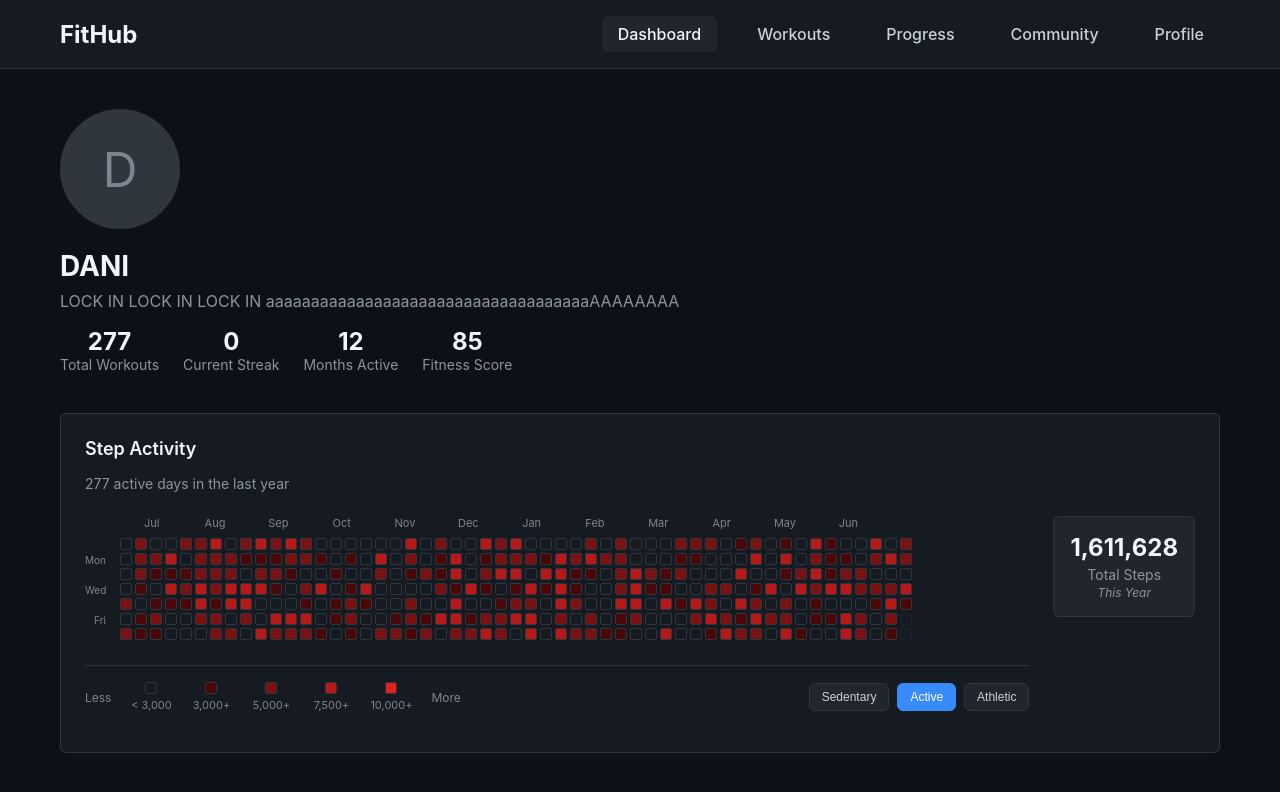
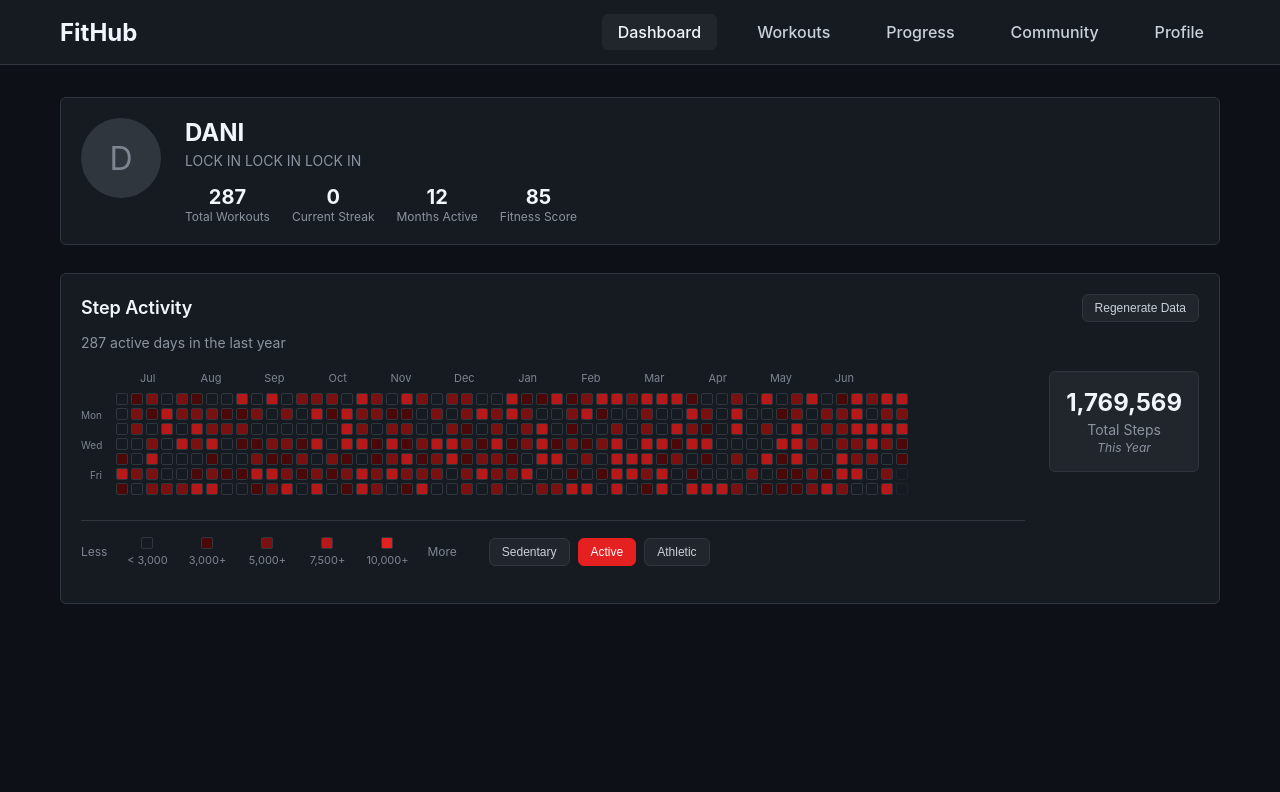
Before and after one commit to danielledonnelly/fithub, a React (Create React App) app: page / in a window 1280 px wide. Shown: the top 792 px of the page. Built offline with nearby package versions, Linux system fonts and the light colour scheme.

Commit message:
data regeneration added

```diff
--- a/src/components/Profile.js
+++ b/src/components/Profile.js
@@ -3,12 +3,12 @@ import React from 'react';
 const Profile = ({ totalWorkouts, currentStreak }) => {
   return (
     <div className="profile-section">
-      <div className="profile-info">
-        <div className="profile-avatar">D</div>
-        <h1 className="profile-name">DANI</h1>
-        <p className="profile-bio">
-          LOCK IN LOCK IN LOCK IN aaaaaaaaaaaaaaaaaaaaaaaaaaaaaaaaaaaaAAAAAAAA
-        </p>
+      <div className="profile-avatar">D</div>
+      <div className="profile-content">
+        <div className="profile-header">
+          <h1 className="profile-name">DANI</h1>
+          <p className="profile-bio">LOCK IN LOCK IN LOCK IN</p>
+        </div>
         <div className="profile-stats">
           <div className="stat">
             <div className="stat-number">{totalWorkouts}</div>
--- a/src/index.css
+++ b/src/index.css
@@ -27,7 +27,7 @@ code {
 .header {
   background-color: #161b22;
   border-bottom: 1px solid #30363d;
-  padding: 16px 0;
+  padding: 14px 0;
 }
 
 .header-content {
@@ -68,47 +68,60 @@ code {
 }
 
 .main-content {
-  padding: 40px 0;
+  padding: 32px 0;
 }
 
 .profile-section {
   display: flex;
-  gap: 40px;
-  margin-bottom: 40px;
-}
-
-.profile-info {
-  flex: 1;
+  align-items: flex-start;
+  gap: 24px;
+  margin-bottom: 28px;
+  padding: 20px;
+  background-color: #161b22;
+  border: 1px solid #30363d;
+  border-radius: 6px;
 }
 
 .profile-avatar {
-  width: 120px;
-  height: 120px;
+  width: 80px;
+  height: 80px;
   border-radius: 50%;
   background-color: #30363d;
   display: flex;
   align-items: center;
   justify-content: center;
-  font-size: 48px;
+  font-size: 32px;
   color: #7d8590;
-  margin-bottom: 20px;
+  flex-shrink: 0;
+}
+
+.profile-content {
+  flex: 1;
+  min-width: 0; /* Prevent flex item from overflowing */
+}
+
+.profile-header {
+  margin-bottom: 14px;
 }
 
 .profile-name {
-  font-size: 28px;
+  font-size: 24px;
   font-weight: bold;
   color: #f0f6fc;
-  margin: 0 0 8px 0;
+  margin: 0 0 4px 0;
 }
 
 .profile-bio {
   color: #8b949e;
-  margin: 0 0 16px 0;
+  margin: 0;
+  font-size: 14px;
+  line-height: 1.4;
 }
 
 .profile-stats {
   display: flex;
-  gap: 24px;
+  gap: 22px;
+  flex-wrap: wrap;
 }
 
 .stat {
@@ -118,13 +131,13 @@ code {
 }
 
 .stat-number {
-  font-size: 24px;
+  font-size: 20px;
   font-weight: bold;
   color: #f0f6fc;
 }
 
 .stat-label {
-  font-size: 14px;
+  font-size: 12px;
   color: #8b949e;
 }
 
@@ -132,21 +145,20 @@ code {
   background-color: #161b22;
   border: 1px solid #30363d;
   border-radius: 6px;
-  padding: 24px;
-  margin-bottom: 40px;
+  padding: 20px;
 }
 
 .contribution-title {
   font-size: 18px;
   font-weight: 600;
   color: #f0f6fc;
-  margin: 0 0 16px 0;
+  margin: 0 0 12px 0;
 }
 
 .contribution-subtitle {
   font-size: 14px;
   color: #8b949e;
-  margin: 0 0 24px 0;
+  margin: 0 0 20px 0;
 }
 
 .contribution-graph {
@@ -260,7 +272,8 @@ code {
 .contribution-footer {
   display: flex;
   align-items: center;
-  justify-content: space-between;
+  justify-content: flex-start;
+  gap: 32px;
   margin-top: 16px;
   padding-top: 16px;
   border-top: 1px solid #30363d;
@@ -316,14 +329,14 @@ code {
 }
 
 .mode-button.active {
-  background-color: #388bfd;
-  border-color: #388bfd;
+  background-color: #E52020;
+  border-color: #E52020;
   color: #ffffff;
 }
 
 .mode-button.active:hover {
-  background-color: #1f6feb;
-  border-color: #1f6feb;
+  background-color: #cc1c1c;
+  border-color: #cc1c1c;
 }
 
 .current-streak {
--- a/src/pages/Dashboard.js
+++ b/src/pages/Dashboard.js
@@ -5,8 +5,6 @@ import Profile from '../components/Profile';
 const Dashboard = () => {
   const [stepData, setStepData] = useState({});
 
-  // Sample data - in a real app, this would come from an API
-  useEffect(() => {
   const generateSampleData = () => {
     const data = {};
     const today = new Date();
@@ -29,15 +27,39 @@ const Dashboard = () => {
     return data;
   };
 
-    setStepData(generateSampleData());
+  // Load data from localStorage or generate new data
+  useEffect(() => {
+    const savedData = localStorage.getItem('fithub-step-data');
+    if (savedData) {
+      try {
+        setStepData(JSON.parse(savedData));
+      } catch (error) {
+        console.error('Error parsing saved data:', error);
+        const newData = generateSampleData();
+        setStepData(newData);
+        localStorage.setItem('fithub-step-data', JSON.stringify(newData));
+      }
+    } else {
+      const newData = generateSampleData();
+      setStepData(newData);
+      localStorage.setItem('fithub-step-data', JSON.stringify(newData));
+    }
   }, []);
 
   const handleDayClick = (date, steps) => {
     const newSteps = steps === 0 ? 1500 : (steps >= 7500 ? 0 : steps + 1500);
-    setStepData(prev => ({
-      ...prev,
+    const updatedData = {
+      ...stepData,
       [date]: newSteps
-    }));
+    };
+    setStepData(updatedData);
+    localStorage.setItem('fithub-step-data', JSON.stringify(updatedData));
+  };
+
+  const handleRegenerateData = () => {
+    const newData = generateSampleData();
+    setStepData(newData);
+    localStorage.setItem('fithub-step-data', JSON.stringify(newData));
   };
 
   const calculateTotalSteps = () => {
@@ -57,7 +79,33 @@ const Dashboard = () => {
         />
 
         <div className="contribution-section">
-          <h2 className="contribution-title">Step Activity</h2>
+          <div style={{ display: 'flex', justifyContent: 'space-between', alignItems: 'center', marginBottom: '12px' }}>
+            <h2 className="contribution-title" style={{ margin: 0 }}>Step Activity</h2>
+            <button
+              onClick={handleRegenerateData}
+              style={{
+                padding: '6px 12px',
+                fontSize: '12px',
+                fontWeight: '500',
+                color: '#c9d1d9',
+                backgroundColor: '#21262d',
+                border: '1px solid #30363d',
+                borderRadius: '6px',
+                cursor: 'pointer',
+                transition: 'all 0.2s'
+              }}
+              onMouseOver={(e) => {
+                e.target.style.backgroundColor = '#30363d';
+                e.target.style.borderColor = '#8b949e';
+              }}
+              onMouseOut={(e) => {
+                e.target.style.backgroundColor = '#21262d';
+                e.target.style.borderColor = '#30363d';
+              }}
+            >
+              Regenerate Data
+            </button>
+          </div>
           <p className="contribution-subtitle">
             {calculateActiveDays()} active days in the last year
           </p>
```
Lines whose indentation alone changed are shown as unchanged.
